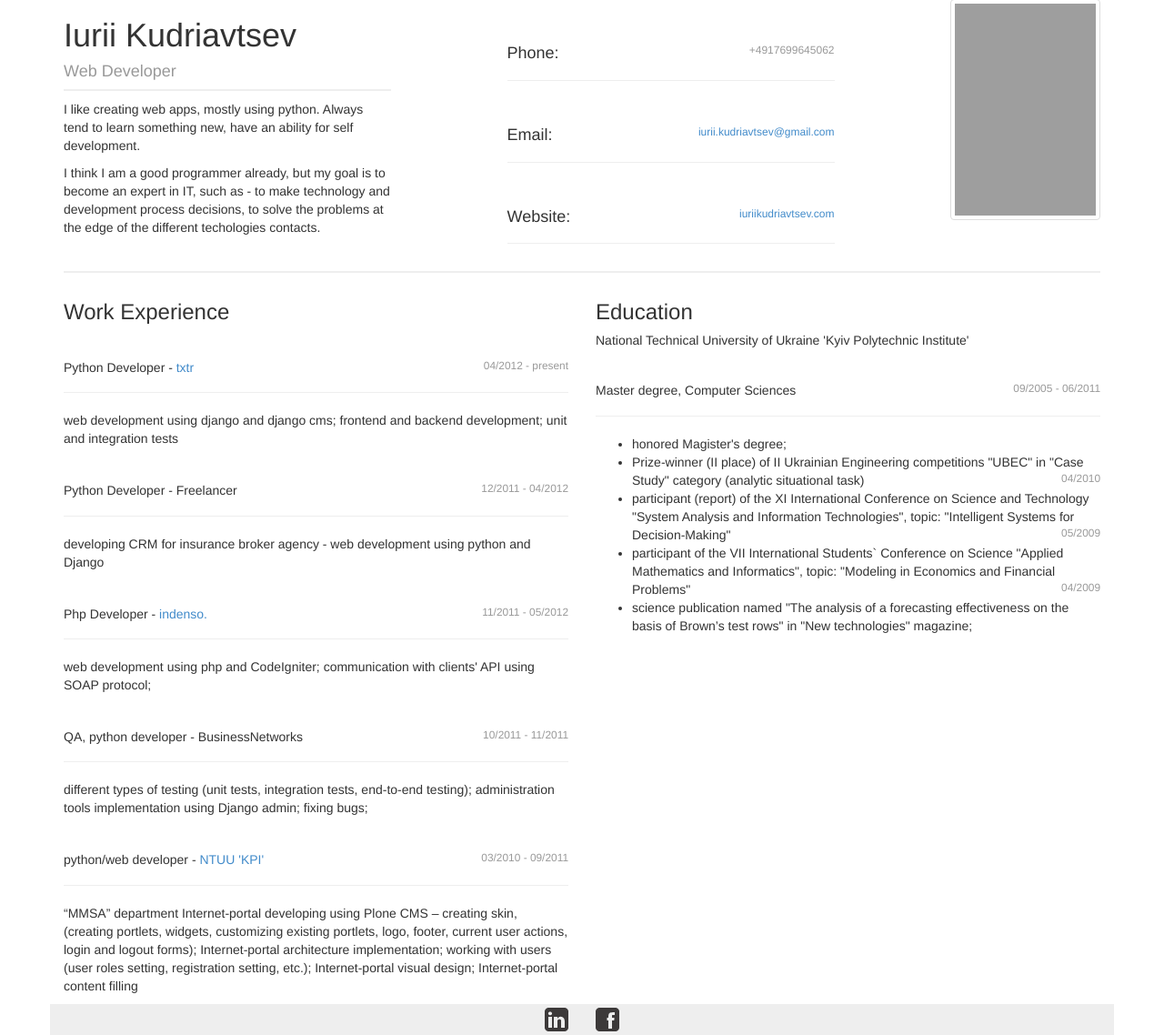
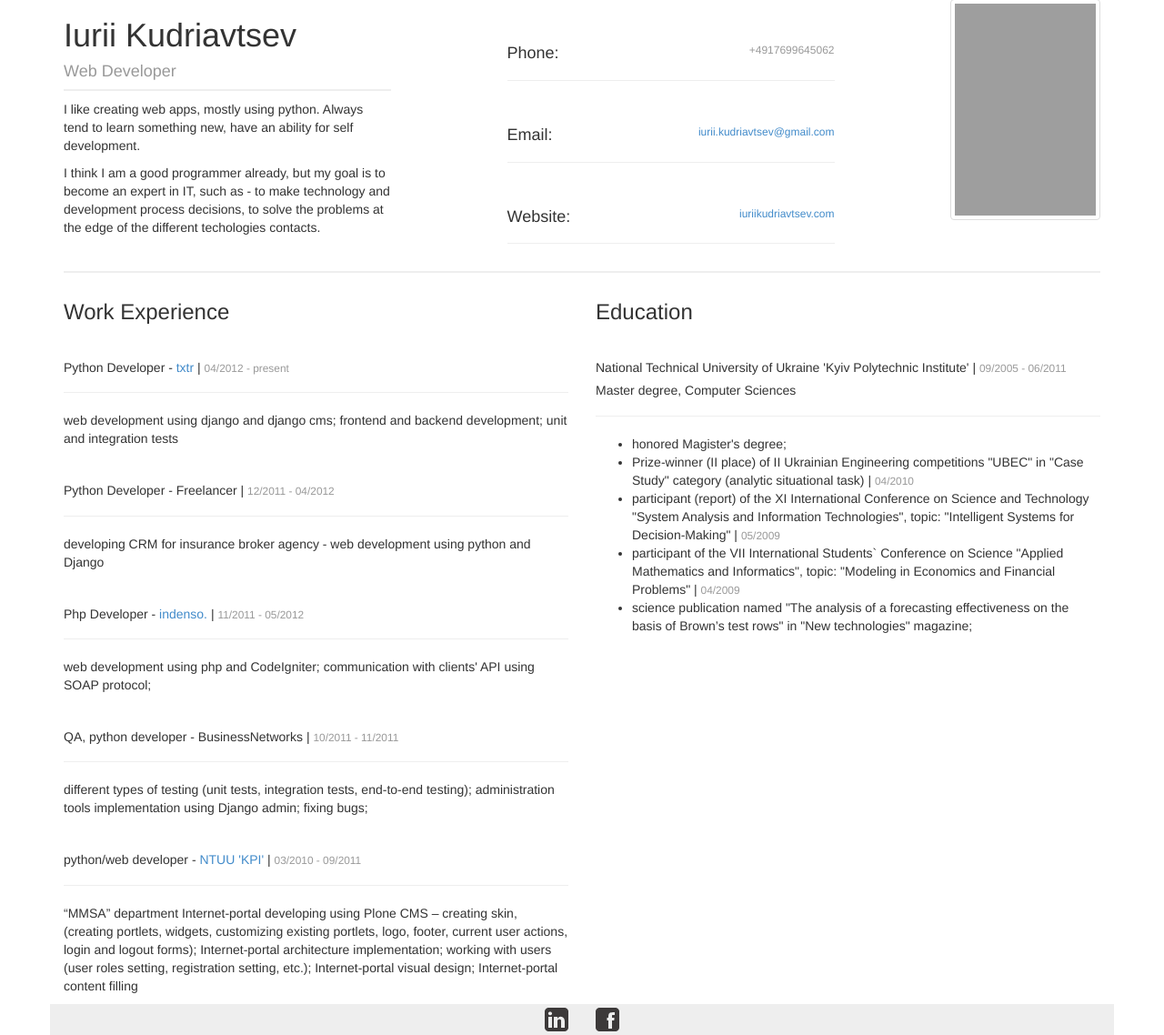
Before and after one commit to ikudriavtsev/personal, a Python web app: template templates/index.html in a window 1280 px wide. Shown: the part 26-1164 px from the top of the page at 91% size. Run offline with Jinja, Linux system fonts and the light colour scheme; the template is opened without the code that fills it, so the values that code supplies are empty; grey boxes are pictures that could not be loaded.

Commit message:
minor markup changes.

```diff
--- a/templates/index.html
+++ b/templates/index.html
@@ -60,37 +60,37 @@
       <div class="col-md-6">
         <h3>Work Experience</h3>
         <div class="page-header">
-          <h5>Python Developer - <a href="http://txtr.com/">txtr</a><small class="pull-right">04/2012 - present</small></h5>
+          <h5>Python Developer - <a href="http://txtr.com/">txtr</a> | <small>04/2012 - present</small></h5>
         </div>
         <p>web development using django and django cms; frontend and backend development; unit and integration tests</p>
         <div class="page-header">
-          <h5>Python Developer - Freelancer<small class="pull-right">12/2011 - 04/2012</small></h5>
+          <h5>Python Developer - Freelancer | <small>12/2011 - 04/2012</small></h5>
         </div>
         <p>developing CRM for insurance broker agency - web development using python and Django</p>
         <div class="page-header">
-          <h5>Php Developer - <a href="http://www.indenso.de/">indenso.</a><small class="pull-right">11/2011 - 05/2012</small></h5>
+          <h5>Php Developer - <a href="http://www.indenso.de/">indenso.</a> | <small>11/2011 - 05/2012</small></h5>
         </div>
         <p>web development using php and CodeIgniter; communication with clients' API using SOAP protocol;</p>
         <div class="page-header">
-          <h5>QA, python developer - BusinessNetworks<small class="pull-right">10/2011 - 11/2011</small></h5>
+          <h5>QA, python developer - BusinessNetworks | <small>10/2011 - 11/2011</small></h5>
         </div>
         <p>different types of testing (unit tests, integration tests, end-to-end testing); administration tools implementation using Django admin; fixing bugs;</p>
         <div class="page-header">
-          <h5>python/web developer - <a href="http://iasa.kpi.ua/">NTUU 'KPI'</a><small class="pull-right">03/2010 - 09/2011</small></h5>
+          <h5>python/web developer - <a href="http://iasa.kpi.ua/">NTUU 'KPI'</a> | <small>03/2010 - 09/2011</small></h5>
         </div>
         <p>“MMSA” department Internet-portal developing using Plone CMS – creating skin, (creating portlets, widgets, customizing existing portlets, logo, footer, current user actions, login and logout forms); Internet-portal architecture implementation; working with users (user roles setting, registration setting, etc.); Internet-portal visual design; Internet-portal content filling</p>
       </div>
       <div class="col-md-6">
         <h3>Education</h3>
-        <h5>National Technical University of Ukraine 'Kyiv Polytechnic Institute'</h5>
         <div class="page-header">
-          <h5>Master degree, Computer Sciences<small class="pull-right">09/2005 - 06/2011</small></h5>
+          <h5>National Technical University of Ukraine 'Kyiv Polytechnic Institute' | <small>09/2005 - 06/2011</small></h5>
+          <h5>Master degree, Computer Sciences</h5>
         </div>
         <ul>
           <li>honored Magister's degree;</li>
-          <li>Prize-winner (II place) of ІІ Ukrainian Engineering competitions "UBEC" in "Case Study" category (analytic situational task)<small class="pull-right text-muted">04/2010</small></li>
-          <li>participant (report) of the XI International Conference on Science and Technology "System Analysis and Information Technologies", topic: "Intelligent Systems for Decision-Making" <small class="pull-right text-muted">05/2009</small></li>
-          <li>participant of the VII International Students` Conference on Science "Applied Mathematics and Informatics", topic: "Modeling in Economics and Financial Problems" <small class="pull-right text-muted">04/2009</small></li>
+          <li>Prize-winner (II place) of ІІ Ukrainian Engineering competitions "UBEC" in "Case Study" category (analytic situational task) | <small class="text-muted">04/2010</small></li>
+          <li>participant (report) of the XI International Conference on Science and Technology "System Analysis and Information Technologies", topic: "Intelligent Systems for Decision-Making" | <small class="text-muted">05/2009</small></li>
+          <li>participant of the VII International Students` Conference on Science "Applied Mathematics and Informatics", topic: "Modeling in Economics and Financial Problems" | <small class="text-muted">04/2009</small></li>
           <li>science publication named "The analysis of a forecasting effectiveness on the basis of Brown’s test rows" in "New technologies" magazine;</li>
         </ul>
       </div>
```
